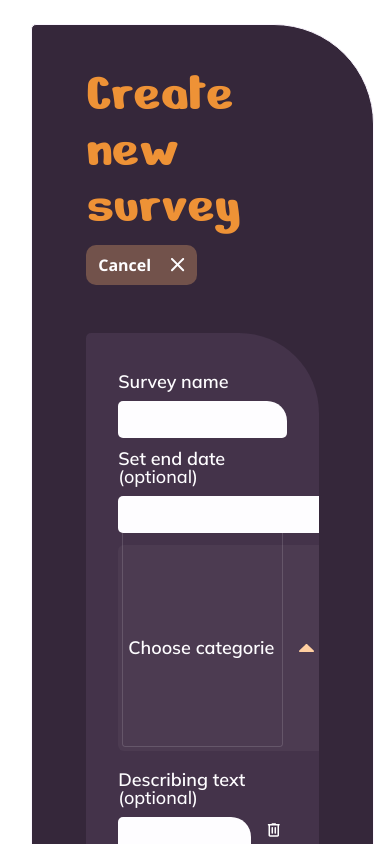
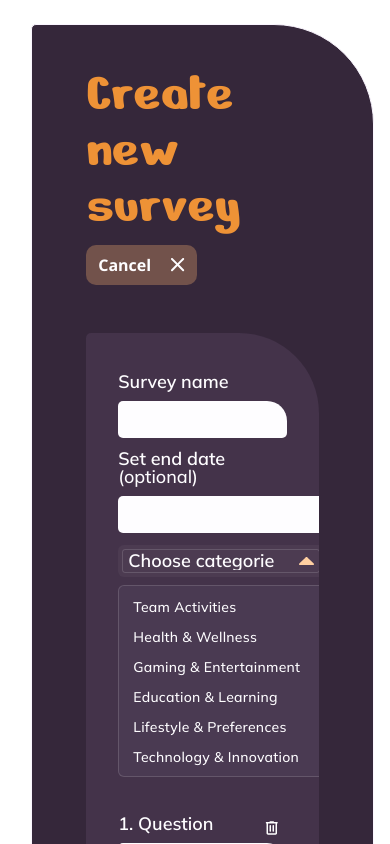
Before and after one commit to FatihYalcin42/PollApp, an Angular app: page /create-survey in a window 390 px wide. Both pictures are taken after a click on the button "Choose categorie". Shown: the top 844 px of the page. Built offline with nearby package versions, Linux system fonts and the light colour scheme; a web font is replaced by a local one.

Commit message:
feat(create-survey): add interactive category dropdown menu with selectable options

```diff
--- a/src/app/pages/create-survey/create-survey-page.html
+++ b/src/app/pages/create-survey/create-survey-page.html
@@ -41,6 +41,7 @@
                 </button>
               </div>
 
+              <div class="category-dropdown">
                 <button
                   class="category-dropdown-button"
                   type="button"
@@ -49,9 +50,25 @@
                   [class.is-open]="isCategoryDropdownOpen"
                   (click)="toggleCategoryDropdown()"
                 >
-                <span class="category-dropdown__label">Choose categorie</span>
+                  <span class="category-dropdown__label">{{ selectedCategory }}</span>
                   <span class="category-dropdown__arrow" aria-hidden="true"></span>
                 </button>
+
+                @if (isCategoryDropdownOpen) {
+                  <div class="category-dropdown-menu" role="menu" aria-label="Category options">
+                    @for (category of categories; track category) {
+                      <button
+                        class="category-dropdown-menu__item"
+                        type="button"
+                        role="menuitem"
+                        (click)="selectCategory(category)"
+                      >
+                        {{ category }}
+                      </button>
+                    }
+                  </div>
+                }
+              </div>
             </div>
           </div>
         </div>
--- a/src/app/pages/create-survey/create-survey-page.scss
+++ b/src/app/pages/create-survey/create-survey-page.scss
@@ -316,17 +316,14 @@
 }
 
 .category-dropdown-button {
-  width: 206px;
+  position: relative;
+  width: 100%;
   height: 32px;
   opacity: 1;
   display: inline-flex;
   align-items: center;
   justify-content: space-between;
   gap: 10px;
-  position: absolute;
-  left: 264px;
-  top: -14px;
-  flex: 0 0 206px;
   box-sizing: border-box;
   padding: 4px 10px;
   border: 0;
@@ -335,6 +332,14 @@
   color: #fefdff;
   cursor: pointer;
   transition: background-color 160ms ease;
+}
+
+.category-dropdown {
+  width: 206px;
+  position: absolute;
+  left: 264px;
+  top: -14px;
+  z-index: 6;
 }
 
 .category-dropdown-button::after {
@@ -353,6 +358,9 @@
 }
 
 .category-dropdown__label {
+  min-width: 0;
+  overflow: hidden;
+  text-overflow: ellipsis;
   font-family: 'Mulish', 'Segoe UI', Tahoma, Geneva, Verdana, sans-serif;
   font-weight: 700;
   font-size: 18px;
@@ -396,6 +404,49 @@
 .category-dropdown-button.is-open .category-dropdown__arrow {
   transform: rotate(180deg);
   background-color: #ffcfa1;
+}
+
+.category-dropdown-menu {
+  width: 206px;
+  height: 192px;
+  box-sizing: border-box;
+  display: flex;
+  flex-direction: column;
+  gap: 4px;
+  position: absolute;
+  top: calc(100% + 8px);
+  left: 0;
+  padding: 8px 4px;
+  border: 1px solid rgb(254 253 255 / 14%);
+  border-radius: 6px;
+  background: #4a3a52;
+  z-index: 7;
+}
+
+.category-dropdown-menu__item {
+  width: 100%;
+  min-height: 26px;
+  display: flex;
+  align-items: center;
+  padding: 0 10px;
+  border: 0;
+  border-radius: 4px;
+  background: transparent;
+  color: #fefdff;
+  font-family: 'Mulish', 'Segoe UI', Tahoma, Geneva, Verdana, sans-serif;
+  font-weight: 400;
+  font-size: 14px;
+  line-height: 1;
+  letter-spacing: 0.02em;
+  text-align: left;
+  cursor: pointer;
+  transition: background-color 160ms ease;
+}
+
+.category-dropdown-menu__item:hover,
+.category-dropdown-menu__item:focus-visible {
+  background: rgb(217 217 217 / 10%);
+  outline: none;
 }
 
 .description-block {
@@ -765,10 +816,8 @@
     gap: 12px;
   }
 
-  .category-dropdown-button {
+  .category-dropdown {
     position: static;
-    left: auto;
-    top: auto;
   }
 
   .description-block {
--- a/src/app/pages/create-survey/create-survey-page.ts
+++ b/src/app/pages/create-survey/create-survey-page.ts
@@ -9,11 +9,25 @@ import { RouterLink } from '@angular/router';
 })
 export class CreateSurveyPage {
   protected isCategoryDropdownOpen = false;
+  protected selectedCategory = 'Choose categorie';
+  protected readonly categories = [
+    'Team Activities',
+    'Health & Wellness',
+    'Gaming & Entertainment',
+    'Education & Learning',
+    'Lifestyle & Preferences',
+    'Technology & Innovation',
+  ];
   protected readonly maxAnswerFields = 6;
   protected answerFieldIndexes = [0, 1];
 
   protected toggleCategoryDropdown(): void {
     this.isCategoryDropdownOpen = !this.isCategoryDropdownOpen;
+  }
+
+  protected selectCategory(category: string): void {
+    this.selectedCategory = category;
+    this.isCategoryDropdownOpen = false;
   }
 
   protected addAnswerField(): void {
```
Lines whose indentation alone changed are shown as unchanged.
